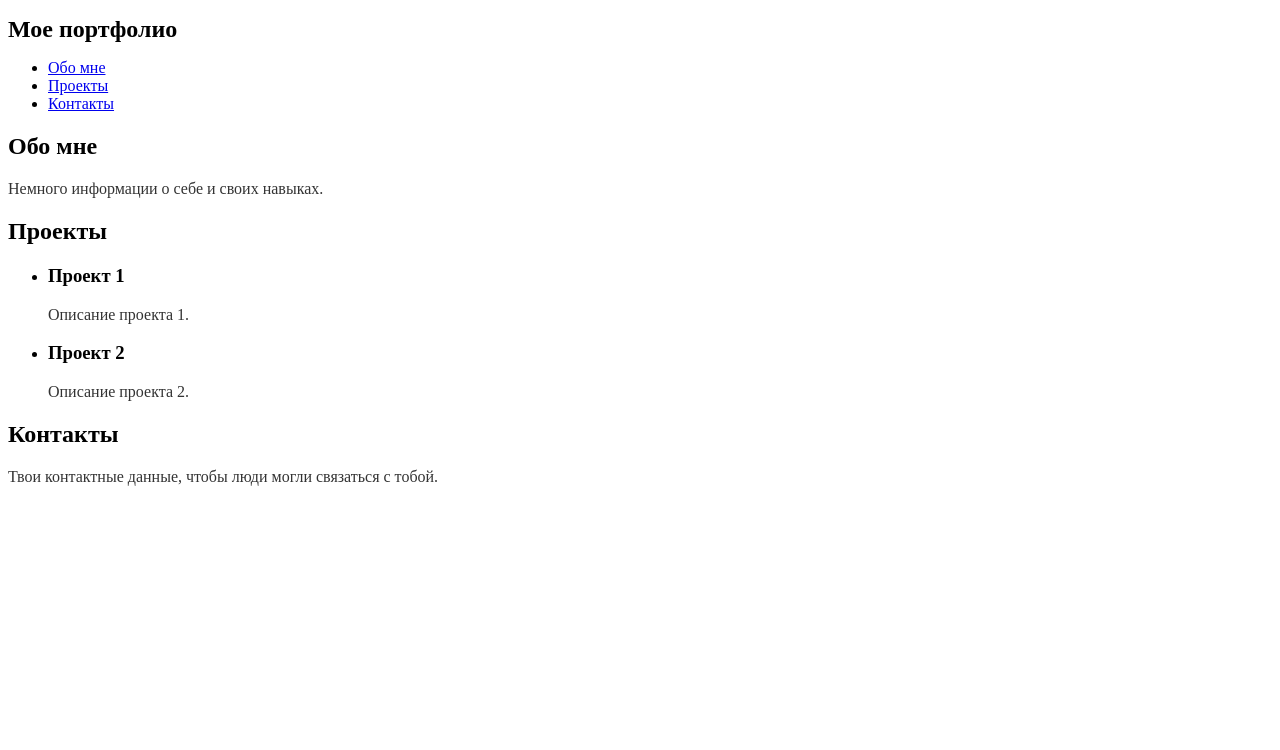
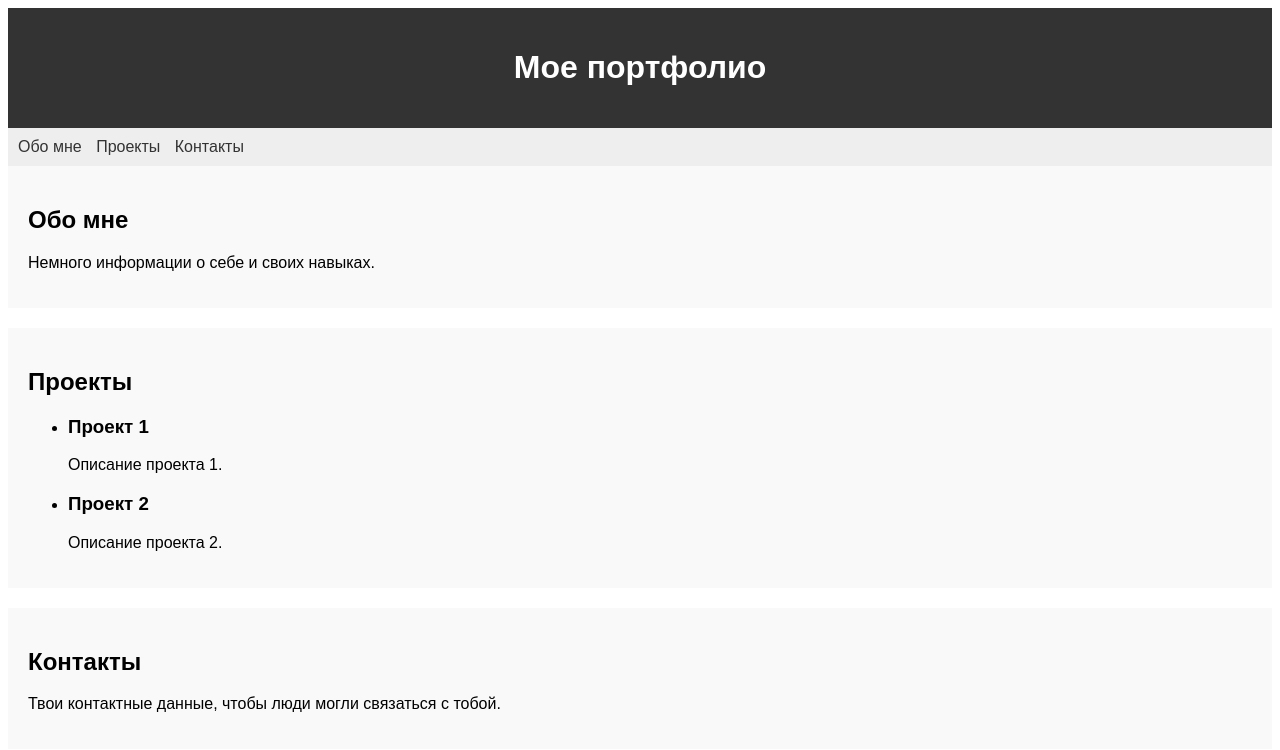
Before and after one commit to ANERON-GAMES/aneron-portfolio, a plain HTML site: page index.html in a window 1280 px wide. Drawn offline with Linux system fonts and the light colour scheme; a script that the page names is missing.

Commit message:
Update main.css

```diff
--- a/main.css
+++ b/main.css
@@ -1,16 +1,41 @@
-/* Стили для заголовка */
-h1 {
-  color: #000000;
-  font-size: 24px;
+/* Основные стили */
+
+body {
+  font-family: Arial, sans-serif;
 }
 
-/* Стили для текста */
-p {
-  color: #333333;
-  font-size: 16px;
+header {
+  background-color: #333;
+  color: #fff;
+  padding: 20px;
+  text-align: center;
 }
 
-/* Стили для изображений */
-img {
-  max-width: 100%;
+nav {
+  background-color: #eee;
+  padding: 10px;
 }
+
+nav ul {
+  list-style-type: none;
+  margin: 0;
+  padding: 0;
+}
+
+nav ul li {
+  display: inline;
+  margin-right: 10px;
+}
+
+nav ul li a {
+  color: #333;
+  text-decoration: none;
+}
+
+section {
+  margin-bottom: 20px;
+  padding: 20px;
+  background-color: #f9f9f9;
+}
+
+/* Дополнительные стили, которые можно добавить по своему усмотрению */
```
